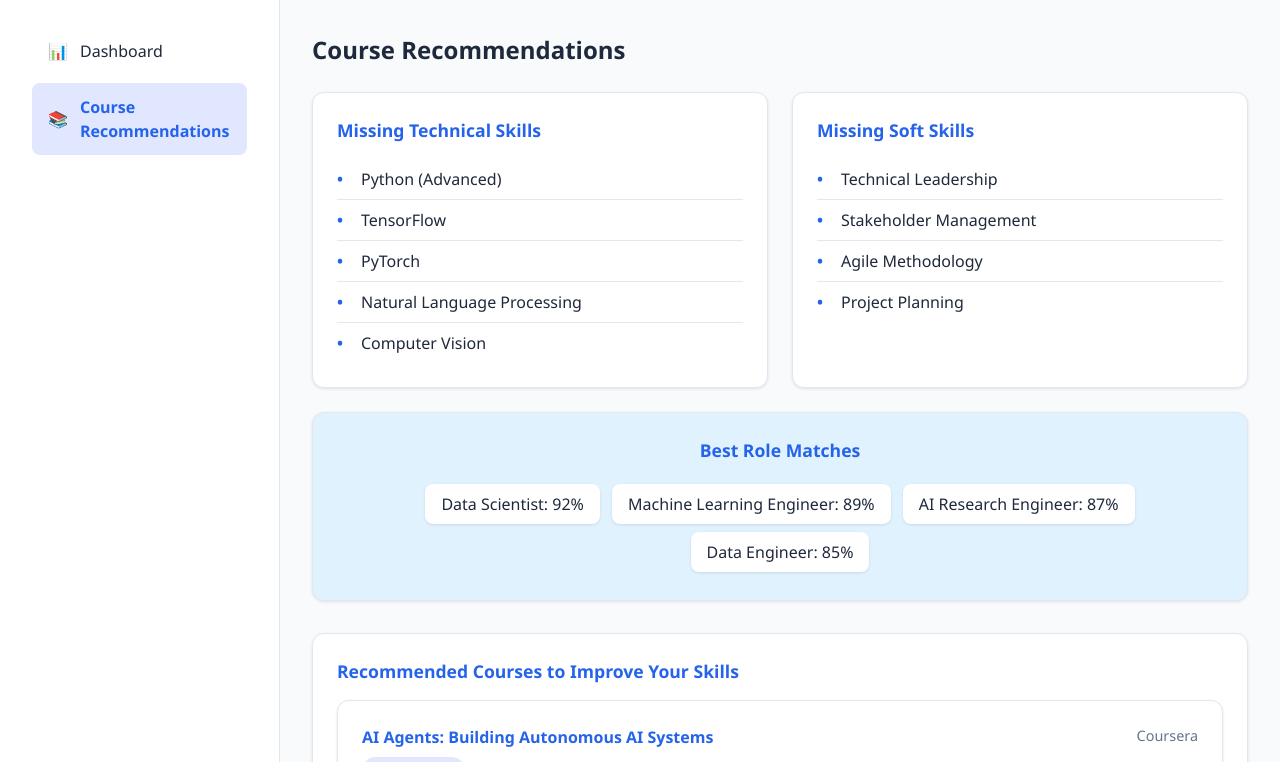
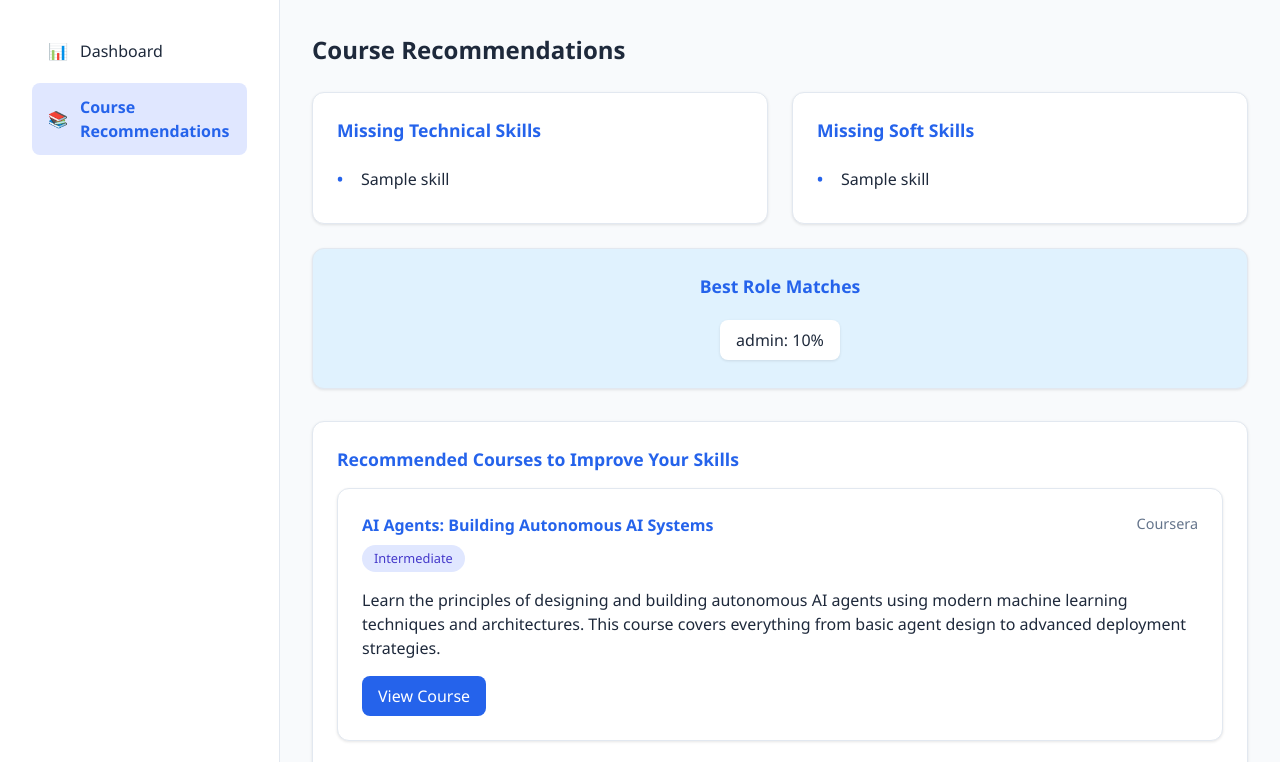
Before and after one commit to Kiranftw/Resume-Screening-ATS-Analytics-using-Generative-AI, a Flask app: template templates/course_recommendations.html in a window 1280 px wide. Shown: the part 97-859 px from the top of the page. Run offline with Flask 3, Linux system fonts and the light colour scheme; the template is opened without the code that fills it: most values are stand-ins (such as "Sample title", 1, 10 or a date in 2020); parts of the project's set-up code (start-up, migrations or seed data) failed here and were passed over.

Commit message:
made changes in cource recommendations page

```diff
--- a/app.py
+++ b/app.py
@@ -97,8 +97,35 @@ def chatbot_route():
     return jsonify({"response": response})
 
 @app.route('/course-recommendations')
-def course_recommendations():
-    return render_template('course_recommendations.html')
+def show_course_recommendations():
+    missing_technical_skills = [
+        "Python (Advanced)",
+        "TensorFlow",
+        "PyTorch",
+        "Natural Language Processing",
+        "Computer Vision"
+    ]
+
+    missing_soft_skills = [
+        "Technical Leadership",
+        "Stakeholder Management",
+        "Agile Methodology",
+        "Project Planning"
+    ]
+
+    role_matches = {
+        "Data Scientist": 92,
+        "Machine Learning Engineer": 89,
+        "AI Research Engineer": 87,
+        "Data Engineer": 85
+    }
+
+    return render_template(
+        'course_recommendations.html',
+        missing_technical_skills=missing_technical_skills,
+        missing_soft_skills=missing_soft_skills,
+        role_matches=role_matches
+    )
 
 if __name__ == '__main__':
     app.run(debug=True, host='0.0.0.0', port=5000)
--- a/templates/course_recommendations.html
+++ b/templates/course_recommendations.html
@@ -308,38 +308,36 @@
 
             <h2 class="section-title">Course Recommendations</h2>
 
+            <!-- templates/course_recommendations.html -->
             <div class="grid">
                 <div class="card">
                     <h3 class="card-title">Missing Technical Skills</h3>
                     <ul class="skill-list">
-                        <li class="skill-item">Python (Advanced)</li>
-                        <li class="skill-item">TensorFlow</li>
-                        <li class="skill-item">PyTorch</li>
-                        <li class="skill-item">Natural Language Processing</li>
-                        <li class="skill-item">Computer Vision</li>
+                        {% for skill in missing_technical_skills %}
+                        <li class="skill-item">{{ skill }}</li>
+                        {% endfor %}
                     </ul>
                 </div>
 
                 <div class="card">
                     <h3 class="card-title">Missing Soft Skills</h3>
                     <ul class="skill-list">
-                        <li class="skill-item">Technical Leadership</li>
-                        <li class="skill-item">Stakeholder Management</li>
-                        <li class="skill-item">Agile Methodology</li>
-                        <li class="skill-item">Project Planning</li>
+                        {% for skill in missing_soft_skills %}
+                        <li class="skill-item">{{ skill }}</li>
+                        {% endfor %}
                     </ul>
                 </div>
 
                 <div class="card role-card">
                     <h3 class="card-title">Best Role Matches</h3>
                     <div>
-                        <span class="role-match">Data Scientist: 92%</span>
-                        <span class="role-match">Machine Learning Engineer: 89%</span>
-                        <span class="role-match">AI Research Engineer: 87%</span>
-                        <span class="role-match">Data Engineer: 85%</span>
+                        {% for role, score in role_matches.items() %}
+                        <span class="role-match">{{ role }}: {{ score }}%</span>
+                        {% endfor %}
                     </div>
                 </div>
             </div>
+
 
             <div class="card course-card">
                 <h3 class="card-title">Recommended Courses to Improve Your Skills</h3>
```
